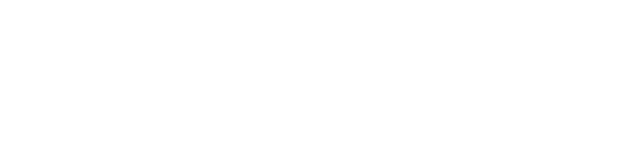
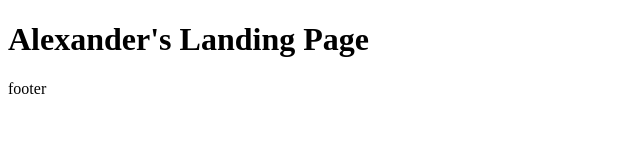
Before and after one commit to Siven505/My-Landing-Page, a plain HTML site: page index.html in a window 1280 px wide. Shown: the whole page, without its empty margins (0-640 px from the left). Drawn offline with Linux system fonts and the light colour scheme.

Commit message:
Added a footer and css folder

```diff
--- a/index.html
+++ b/index.html
@@ -4,9 +4,12 @@
     <meta charset="UTF-8">
     <meta http-equiv="X-UA-Compatible" content="IE=edge">
     <meta name="viewport" content="width=device-width, initial-scale=1.0">
-    <title>Document</title>
+    <title>Alexander's Landing Page</title>
 </head>
 <body>
+    <h1>Alexander's Landing Page</h1>
 
 </body>
+<footer>footer</footer>
 </html>
+</html>
```
Also changed, not shown: styles.css (added).
